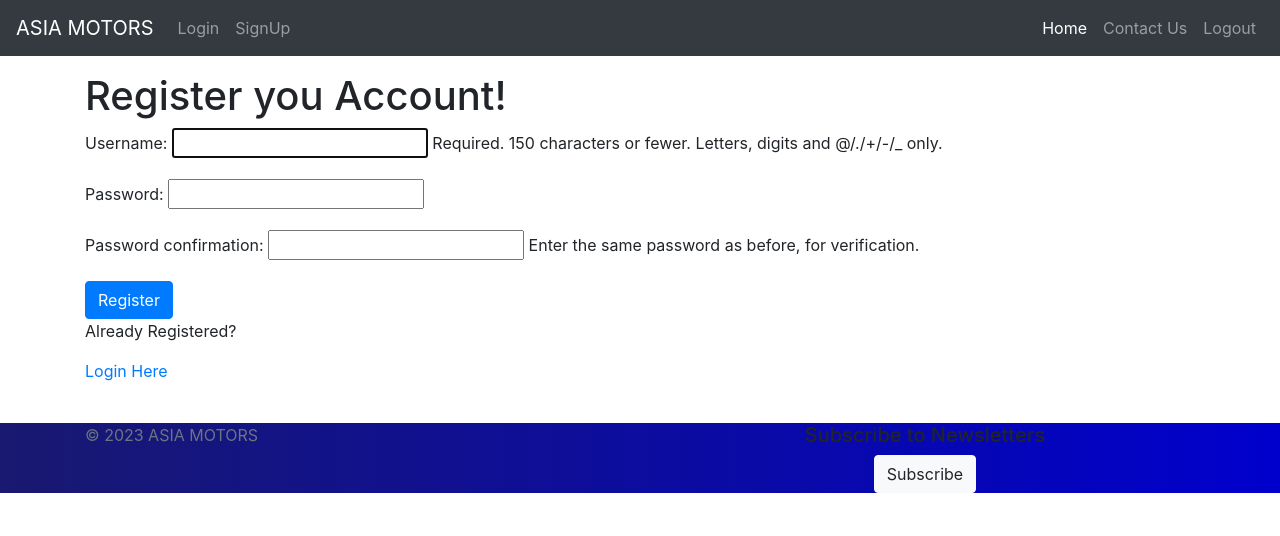
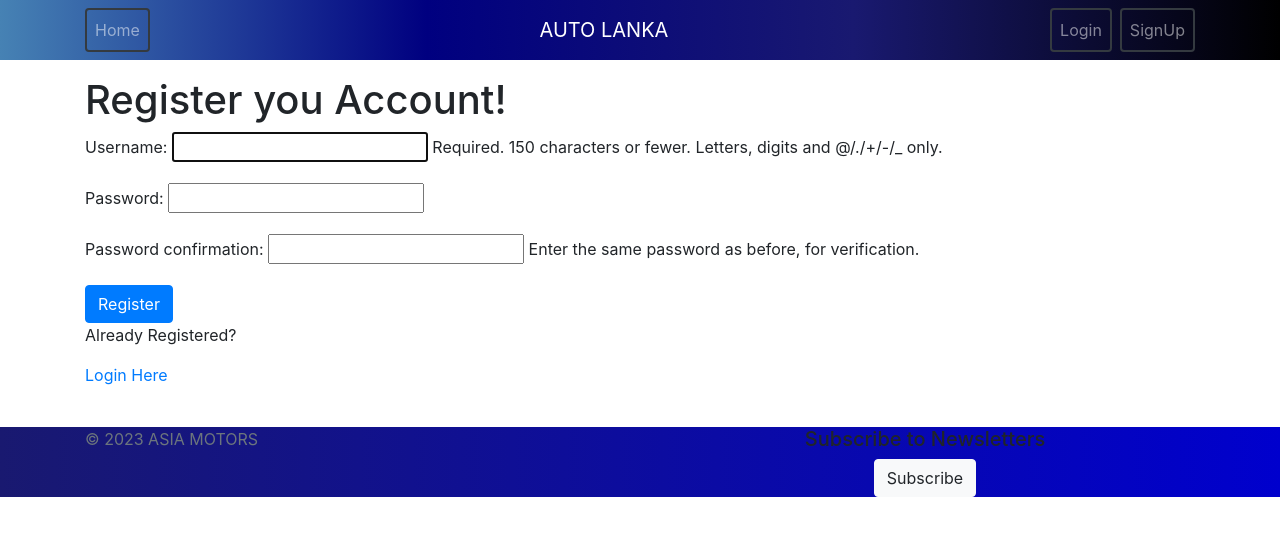
Before and after one commit to SanidiUthsari/BAD--DJANGO-PROJECT-, a Django app: a page that uses account/templates/account/header.html in a window 1280 px wide. Shown: the top 536 px of the page. Run offline with Django 4.2, Linux system fonts and the light colour scheme; some libraries are stand-ins or nearby versions.

Commit message:
Update header.html

```diff
--- a/account/templates/account/header.html
+++ b/account/templates/account/header.html
@@ -1,30 +1,22 @@
-<nav class="navbar navbar-expand-lg navbar-dark bg-dark">
-    <a class="navbar-brand" href="#">ASIA MOTORS</a>
-    <div class="mr-auto">
-        <ul class="navbar-nav">
+<nav class="navbar navbar-expand-lg navbar-dark" style="background: linear-gradient(to right,#4682B4, #000080, #191970, #000000);">
+    <div class="container">
+        <!-- Left-aligned items -->
+        <ul class="navbar-nav mr-auto">
             <li class="nav-item">
-                <a class="nav-link" href="{% url 'account:login' %}">Login</a>
+                <a class="nav-link btn btn-outline-dark mr-2" href="{% url 'showroom:home_list' %}" style="border-width: 2px;">Home</a>
+            </li>
+        </ul>
+
+        <!-- Brand name in the middle -->
+        <a class="navbar-brand mx-auto" href="#">AUTO LANKA</a>
+
+        <!-- Right-aligned items -->
+        <ul class="navbar-nav ml-auto">
+            <li class="nav-item">
+                <a class="nav-link btn btn-outline-dark mr-2" href="{% url 'account:login' %}" style="border-width: 2px;">Login</a>
             </li>
             <li class="nav-item">
-                <a class="nav-link" href="{% url 'account:register' %}">SignUp</a>
-            </li>
-        </ul>
-    </div>
-    <button class="navbar-toggler" type="button" data-toggle="collapse" data-target="#navbarNav"
-            aria-controls="navbarNav" aria-expanded="false" aria-label="Toggle navigation">
-        <span class="navbar-toggler-icon"></span>
-    </button>
-    <div class="collapse navbar-collapse" id="navbarNav">
-        <ul class="navbar-nav ml-auto">
-            <li class="nav-item active">
-                <a class="nav-link" href="{% url 'showroom:home_list' %}">Home</a>
-            </li>
-            <!-- Add more links as needed -->
-            <li class="nav-item">
-                <a class="nav-link" href="{% url 'showroom:contact' %}">Contact Us</a>
-            </li>
-            <li class="nav-item">
-                <a class="nav-link" href="{% url 'account:logout' %}">Logout</a>
+                <a class="nav-link btn btn-outline-dark" href="{% url 'account:register' %}" style="border-width: 2px;">SignUp</a>
             </li>
         </ul>
     </div>
```
